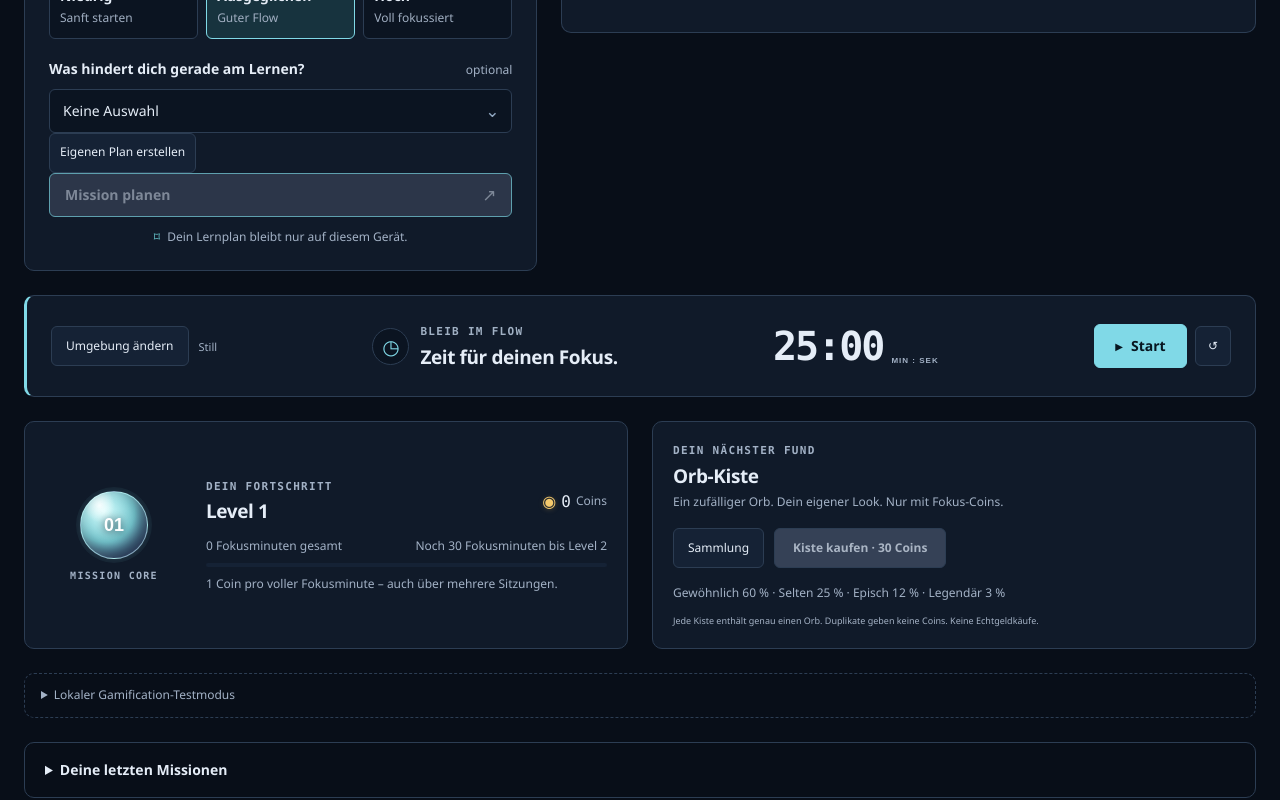
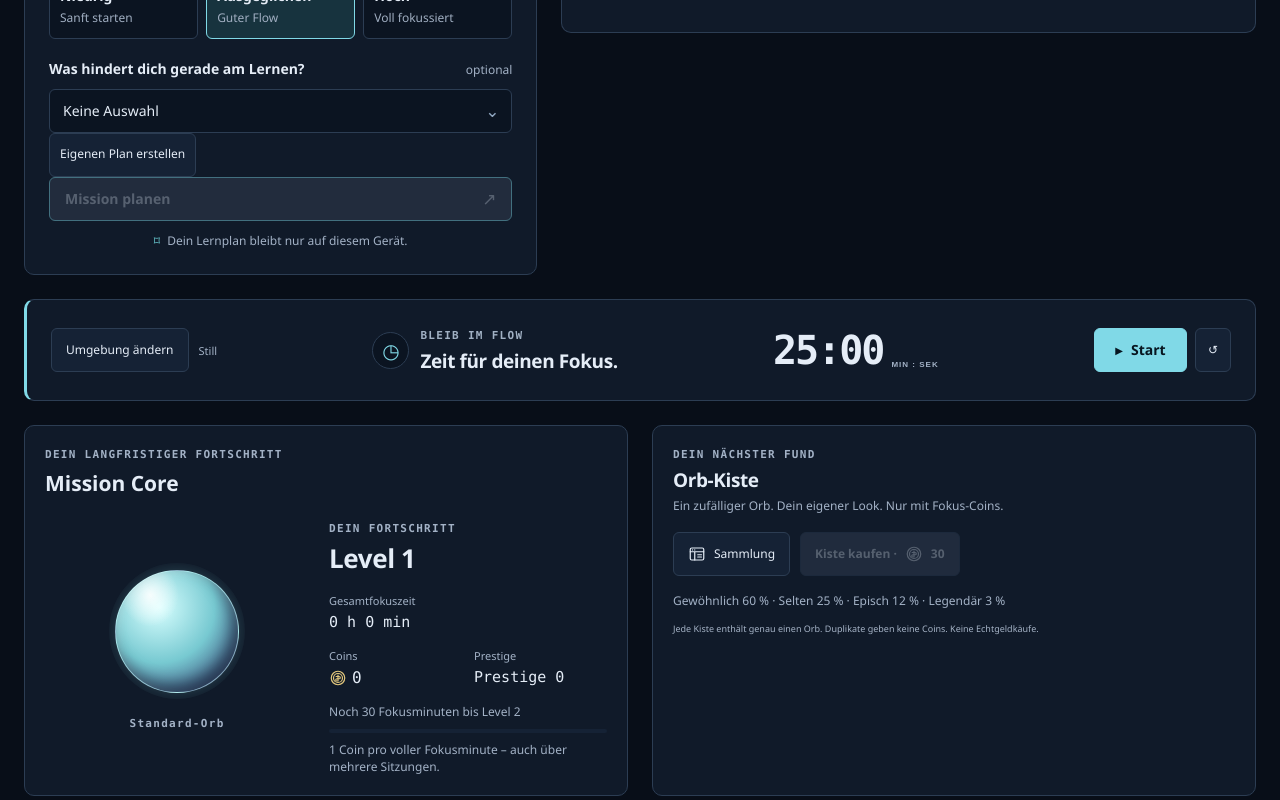
Before and after one commit to RobotNichs/mission, a React (Vite) app: page / in a window 1280 px wide. Shown: the part 660-1460 px from the top of the page. Built offline with nearby package versions, Linux system fonts and the light colour scheme.

Commit message:
Improve Mission Core and UI interactions

```diff
--- a/src/components/FocusMode.tsx
+++ b/src/components/FocusMode.tsx
@@ -7,6 +7,7 @@ import type { FocusEnvironment } from '../services/focusEnvironment'
 import type { LearningPlan } from '../types/learningPlan'
 import type { OrbDefinition } from '../types/gamification'
 import OrbVisual from './OrbVisual'
+import UiIcon from './UiIcon'
 import { getOrbSize } from '../services/orbSize'
 
 type Props = {
@@ -62,7 +63,7 @@ export default function FocusMode({ mission, orb, countdown, stopwatch, level =
     <main ref={transition.root} className={`focus-mode environment-${environment}`} data-focus-entering={transition.entering} data-background-motion={visible && isRunning ? 'running' : 'paused'} aria-label="Fokusmodus">
       <FocusBackdrop environment={environment} />
       <div className="focus-topline"><span>MISSION · FOKUS</span>
-        <button className="focus-leave" type="button" onClick={onLeave}>Fokusmodus verlassen</button></div>
+        <button className="focus-leave focus-exit-icon" type="button" onClick={onLeave} aria-label="Fokusmodus verlassen" title="Fokusmodus verlassen"><UiIcon name="close" /></button></div>
       {onEnvironmentChange && <FocusEnvironmentPicker value={environment} onChange={onEnvironmentChange} />}
       {environmentNotice && <p className="environment-notice">{environmentNotice}</p>}
       {onEditPlan && <button className="focus-leave" type="button" disabled={!enabled} onClick={onEditPlan}>Lernplan bearbeiten</button>}
--- a/src/components/GamificationPanel.tsx
+++ b/src/components/GamificationPanel.tsx
@@ -2,6 +2,9 @@ import { getEquippedOrb } from '../services/prestigeOrbs'
 import { getOrbSize } from '../services/orbSize'
 import type { Ref } from 'react'
 import OrbVisual from './OrbVisual'
+import UiIcon from './UiIcon'
+import { getPrestige } from '../services/prestige'
+import { formatFocusTime } from '../services/formatFocusTime'
 import type { GamificationState } from '../types/gamification'
 import {
   getLevel,
@@ -23,14 +26,14 @@ export default function GamificationPanel({ state, rewardNotice, coreRef }: Gami
   const equippedOrb = getEquippedOrb(state)
 
   return (
-    <section className="gamification-panel" aria-label="Dein Mission-Fortschritt">
+    <section className="gamification-panel mission-core-panel" aria-label="Dein Mission-Fortschritt">
+      <header className="mission-core-heading"><p className="section-kicker">DEIN LANGFRISTIGER FORTSCHRITT</p><h2>Mission Core</h2></header>
       <div className="core-column">
         <div ref={coreRef} className={`mission-core core-orb-${state.equippedOrbId ? equippedOrb.rarity : 'default'} core-effect-${state.selectedCoreEffectId}`}
-          style={{ width: `min(${getOrbSize(level)}px, 100%)`, aspectRatio: '1' }} role="img" aria-label={`Mission Core, Level ${level}`}>
+          style={{ width: `min(${getOrbSize(level) * 1.8}px, 220px, 100%)`, aspectRatio: '1' }} role="img" aria-label={`Mission Core, Level ${level}`}>
           <OrbVisual orb={equippedOrb} className="core-orb-art" />
-          <span className="core-center">{level.toString().padStart(2, '0')}</span>
         </div>
-        <span className="core-caption">MISSION CORE</span>
+        <span className="core-caption">{equippedOrb.name}</span>
       </div>
 
       <div className="level-column">
@@ -39,14 +42,13 @@ export default function GamificationPanel({ state, rewardNotice, coreRef }: Gami
             <p className="section-kicker">DEIN FORTSCHRITT</p>
             <h2>Level {level}</h2>
           </div>
-          <div className="coin-count" aria-label={`${state.coins} Coins`}>
-            <span className="coin-icon" aria-hidden="true">◉</span>
-            <strong>{state.coins}</strong>
-            <span>Coins</span>
-          </div>
         </div>
+        <dl className="core-stats">
+          <div className="core-focus-stat"><dt>Gesamtfokuszeit</dt><dd>{formatFocusTime(state.totalFocusMilliseconds)}</dd></div>
+          <div><dt>Coins</dt><dd className="coin-count" aria-label={`${state.coins} Coins`}><UiIcon name="coin" /><strong>{state.coins}</strong></dd></div>
+          <div><dt>Prestige</dt><dd>Prestige {getPrestige(state.totalFocusMilliseconds).label}</dd></div>
+        </dl>
         <div className="focus-copy">
-          <span>{Math.floor(focusMinutes)} Fokusminuten gesamt</span>
           <span>Noch {Math.ceil(required - withinLevel)} Fokusminuten bis Level {level + 1}</span>
         </div>
         <div className="focus-track" role="progressbar" aria-label="Fortschritt zum nächsten Level" aria-valuenow={Math.floor(withinLevel)} aria-valuemin={0} aria-valuemax={required}>
--- a/src/components/OrbCrateShop.tsx
+++ b/src/components/OrbCrateShop.tsx
@@ -3,6 +3,7 @@ import { ORB_CRATE_COST, type CratePurchaseResult } from '../services/gamificati
 import { rarityLabels } from '../services/orbCatalog'
 import type { GamificationState } from '../types/gamification'
 import OrbVisual from './OrbVisual'
+import UiIcon from './UiIcon'
 
 type Props = { state: GamificationState; enabled: boolean; onPurchase: (purchaseId: string) => CratePurchaseResult; onOpenCollection: () => void }
 
@@ -59,9 +60,10 @@ export default function OrbCrateShop({ state, enabled, onPurchase, onOpenCollect
         <div><p className="section-kicker">DEIN NÄCHSTER FUND</p><h2 id="crate-shop-title">Orb-Kiste</h2>
           <p className="shop-description">Ein zufälliger Orb. Dein eigener Look. Nur mit Fokus-Coins.</p></div>
         <div className="crate-heading-actions">
-        <button className="focus-leave" type="button" disabled={modalOpen} onClick={onOpenCollection}>Sammlung</button>
+        <button className="focus-leave" type="button" disabled={modalOpen} onClick={onOpenCollection}><UiIcon name="collection" />Sammlung</button>
         <button ref={trigger} className="shop-action crate-buy" type="button" disabled={!enabled || state.coins < ORB_CRATE_COST || modalOpen}
-          onClick={() => { consumed.current = null; setPendingId(crypto.randomUUID()) }}>Kiste kaufen · 30 Coins</button>
+          aria-label={`Kiste kaufen · ${ORB_CRATE_COST} Coins`}
+          onClick={() => { consumed.current = null; setPendingId(crypto.randomUUID()) }}>Kiste kaufen · <UiIcon name="coin" />{ORB_CRATE_COST}</button>
         </div>
       </div>
       <p className="crate-chances">Gewöhnlich 60 % · Selten 25 % · Episch 12 % · Legendär 3 %</p>
--- /dev/null
+++ b/src/components/UiIcon.tsx
@@ -0,0 +1,8 @@
+export default function UiIcon({ name }: { name: 'coin' | 'collection' | 'close' }) {
+  return <svg className={`ui-icon icon-${name}`} viewBox="0 0 24 24" fill="none" stroke="currentColor" strokeWidth="1.6"
+    strokeLinecap="round" strokeLinejoin="round" aria-hidden="true" focusable="false">
+    {name === 'coin' && <><circle cx="12" cy="12" r="9" /><circle cx="12" cy="12" r="6" /><path d="M12 8v8M9.5 10h4a1.5 1.5 0 010 3h-3a1.5 1.5 0 000 3" /></>}
+    {name === 'collection' && <><rect x="3" y="4" width="18" height="16" rx="2" /><path d="M3 9h18M9 9v11M6 6.5h.01M9 6.5h.01M13 13h5M13 16h5" /></>}
+    {name === 'close' && <path d="M6 6l12 12M18 6L6 18" />}
+  </svg>
+}
--- a/src/index.css
+++ b/src/index.css
@@ -570,6 +570,42 @@ button:focus-visible, textarea:focus-visible, select:focus-visible, input:focus-
 .debug-level-preview { display: grid; justify-items: start; gap: 12px; margin: 18px 0; }
 .debug-level-preview input { width: min(360px, 100%); }
 .debug-preview-orb { justify-self: center; }
+/* Shared controls: keyboard and touch do not depend on hover. */
+.ui-icon { display: inline-block; width: 18px; height: 18px; flex: 0 0 18px; vertical-align: middle; }
+button { min-height: 44px; border-radius: 6px; }
+button:not(.editor-step-toggle):not(.orb-card):not(.energy-option) { gap: 8px; }
+.focus-leave, .shop-action { display: inline-flex; align-items: center; justify-content: center; padding: 10px 14px; }
+.focus-exit-icon { width: 44px; height: 44px; min-width: 44px; padding: 10px; flex-shrink: 0; }
+.focus-exit-icon .ui-icon { width: 22px; height: 22px; flex-basis: 22px; }
+button:disabled, fieldset:disabled button { opacity: .45; cursor: not-allowed; }
+button:not(:disabled):active { filter: brightness(.85); border-color: var(--accent); }
+button:focus-visible, summary:focus-visible { outline: 2px solid var(--accent); outline-offset: 4px; }
+summary { padding: 10px 0; min-height: 44px; border-radius: 4px; }
+summary:active { color: var(--accent); }
+@media (hover: hover) {
+  button:not(:disabled):hover { border-color: var(--accent); filter: brightness(1.12); }
+  summary:hover { color: var(--accent); }
+}
+.mission-core-panel.gamification-panel { grid-template-columns: minmax(0, .95fr) minmax(0, 1fr); gap: 20px; align-items: center; }
+.mission-core-heading { grid-column: 1 / -1; }
+.mission-core-heading h2 { margin: 0; font-size: 21px; font-weight: 600; }
+.mission-core-panel .core-column { min-width: 0; width: 100%; gap: 16px; padding: 12px 0; }
+.mission-core-panel .core-caption { max-width: 100%; text-align: center; overflow-wrap: anywhere; font-size: 11px; }
+.mission-core-panel .level-title-row h2 { font-size: 26px; }
+.core-stats { display: grid; grid-template-columns: repeat(2, minmax(0, 1fr)); gap: 16px 12px; margin: 16px 0; }
+.core-stats > div { min-width: 0; }
+.core-stats dt { font-size: 11px; color: var(--muted); }
+.core-stats dd { margin: 4px 0 0; font: 15px var(--font-data); color: var(--ink); overflow-wrap: anywhere; }
+.core-focus-stat { grid-column: 1 / -1; }
+.core-stats .coin-count .ui-icon { color: #e2c77d; }
+@media (max-width: 520px) {
+  .mission-core-panel.gamification-panel { grid-template-columns: minmax(0, 1fr); }
+  .mission-core-panel .core-column { width: min(240px, 100%); justify-self: center; }
+  .mission-core-panel .level-column { width: 100%; }
+  .mission-core-panel .level-title-row { justify-content: center; text-align: center; }
+  .core-stats { text-align: center; }
+  .editor-step-actions button { min-height: 44px; }
+}
 .prestige-lines { fill: none; stroke: var(--orb-light); stroke-width: .8; opacity: .75; }
 .prestige-aura { position: absolute; inset: 1%; border-radius: 50%; border: 1px solid var(--orb-light); background: transparent; opacity: .45; pointer-events: none; }
 .prestige-astral .orb-surface { inset: 10%; }
@@ -822,6 +858,10 @@ button:disabled { cursor: not-allowed; }
 @media (prefers-reduced-motion: reduce) {
   *, *::before, *::after { scroll-behavior: auto !important; transition: none !important; animation: none !important; }
 }
+/* Keep important controls touch-sized despite older component overrides. */
+:is(.app-shell, .focus-mode, .shop-modal-backdrop) button:not(.orb-card):not(.energy-option) { min-height: 44px; }
+.focus-mode .focus-exit-icon { width: 44px; height: 44px; padding: 10px; }
+:is(.app-shell, .focus-mode, .shop-modal-backdrop) button:disabled { opacity: .45; }
 @media (max-width: 520px) {
   .crate-heading-actions { width: 100%; justify-content: flex-start; }
   .collection-dialog-header { align-items: flex-start; }
--- /dev/null
+++ b/src/services/formatFocusTime.ts
@@ -0,0 +1,5 @@
+// Display only: omit incomplete minutes without changing stored precision.
+export function formatFocusTime(milliseconds: number): string {
+  const minutes = Number.isFinite(milliseconds) ? Math.floor(Math.max(0, milliseconds) / 60000) : 0
+  return `${Math.floor(minutes / 60)} h ${minutes % 60} min`
+}
```
Also changed, not shown: 2 other files (tests, documents, lock files or other folders).
